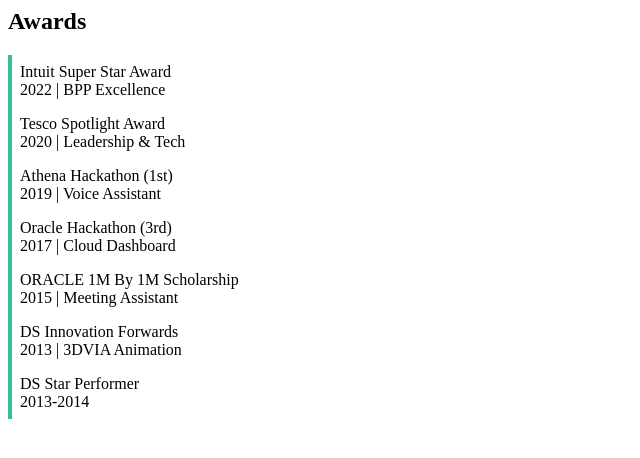
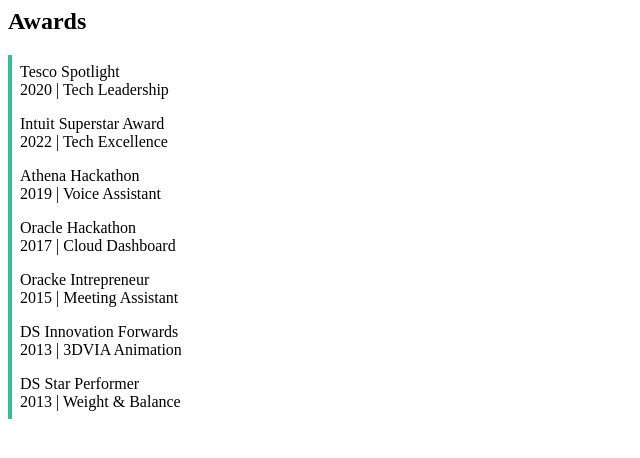
Before and after one commit to anandkshitiz/anandkshitiz.github.io, a Jekyll site: the page tabs/about/content/awards-section.html, which Jekyll copies as it is, in a window 1280 px wide. Shown: the top 458 px of the page, without its empty margins (0-640 px from the left). Built offline with Jekyll 4.4.1, drawn with Linux system fonts in a browser that asks for light colours.

Commit message:
new awards format

```diff
--- a/tabs/about/content/awards-section.html
+++ b/tabs/about/content/awards-section.html
@@ -3,23 +3,23 @@
     <div class="col-md-3 mb-2">
         <div class="card h-100 shadow-sm border-left-success">
             <div class="card-body py-2 px-2">
-                <div class="h6 mb-0">Intuit Super Star Award</div>
-                <div class="text-muted text-small">2022 | BPP Excellence</div>
+                <div class="h6 mb-0">Tesco Spotlight</div>
+                <div class="text-muted text-small">2020 | Tech Leadership</div>
             </div>
         </div>
     </div>
     <div class="col-md-3 mb-2">
         <div class="card h-100 shadow-sm border-left-success">
             <div class="card-body py-2 px-2">
-                <div class="h6 mb-0">Tesco Spotlight Award</div>
-                <div class="text-muted text-small">2020 | Leadership & Tech</div>
+                <div class="h6 mb-0">Intuit Superstar Award</div>
+                <div class="text-muted text-small">2022 | Tech Excellence</div>
             </div>
         </div>
     </div>
     <div class="col-md-3 mb-2">
         <div class="card h-100 shadow-sm border-left-success">
             <div class="card-body py-2 px-2">
-                <div class="h6 mb-0">Athena Hackathon (1st)</div>
+                <div class="h6 mb-0">Athena Hackathon</div>
                 <div class="text-muted text-small">2019 | Voice Assistant</div>
             </div>
         </div>
@@ -27,7 +27,7 @@
     <div class="col-md-3 mb-2">
         <div class="card h-100 shadow-sm border-left-success">
             <div class="card-body py-2 px-2">
-                <div class="h6 mb-0">Oracle Hackathon (3rd)</div>
+                <div class="h6 mb-0">Oracle Hackathon</div>
                 <div class="text-muted text-small">2017 | Cloud Dashboard</div>
             </div>
         </div>
@@ -35,7 +35,7 @@
     <div class="col-md-4 mb-2">
         <div class="card h-100 shadow-sm border-left-success">
             <div class="card-body py-2 px-2">
-                <div class="h6 mb-0">ORACLE 1M By 1M Scholarship</div>
+                <div class="h6 mb-0">Oracke Intrepreneur</div>
                 <div class="text-muted text-small">2015 | Meeting Assistant</div>
             </div>
         </div>
@@ -52,7 +52,7 @@
         <div class="card h-100 shadow-sm border-left-success">
             <div class="card-body py-2 px-2">
                 <div class="h6 mb-0">DS Star Performer</div>
-                <div class="text-muted text-small">2013-2014</div>
+                <div class="text-muted text-small">2013 | Weight & Balance</div>
             </div>
         </div>
     </div>
```
